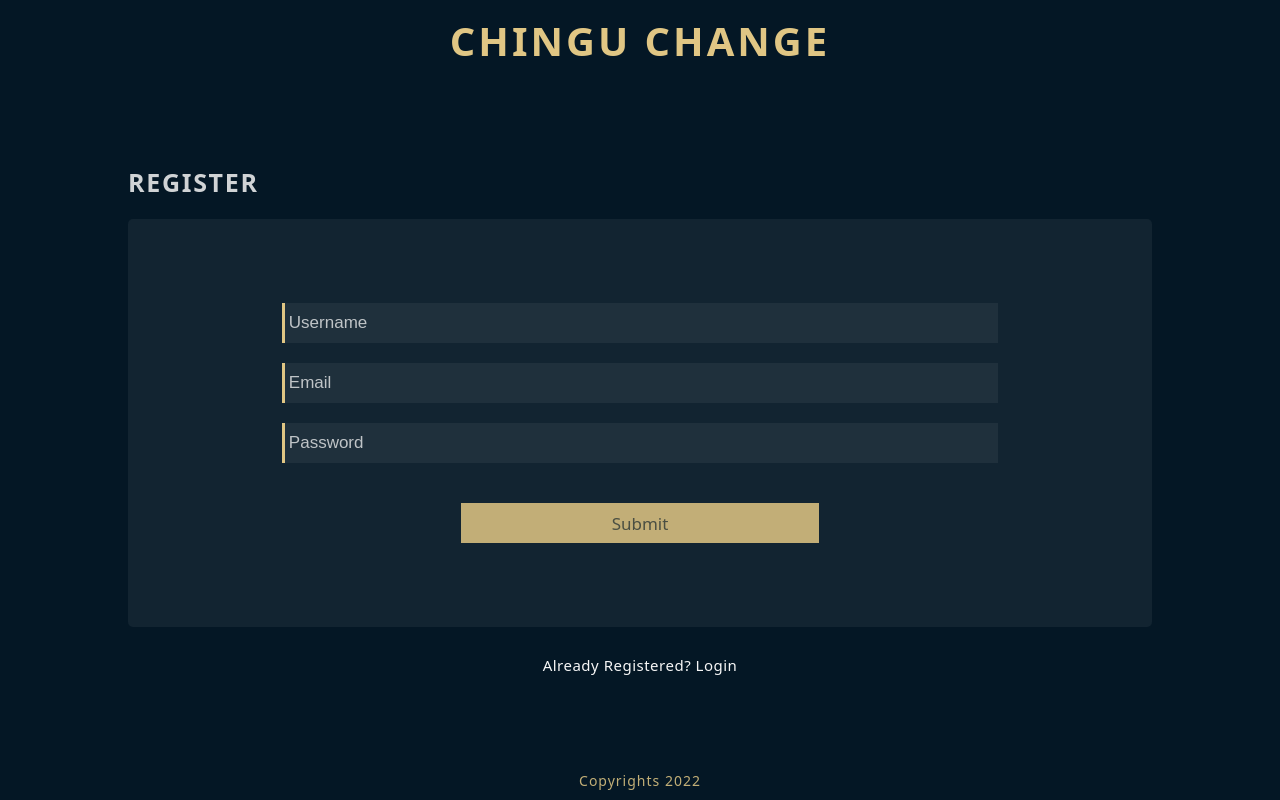
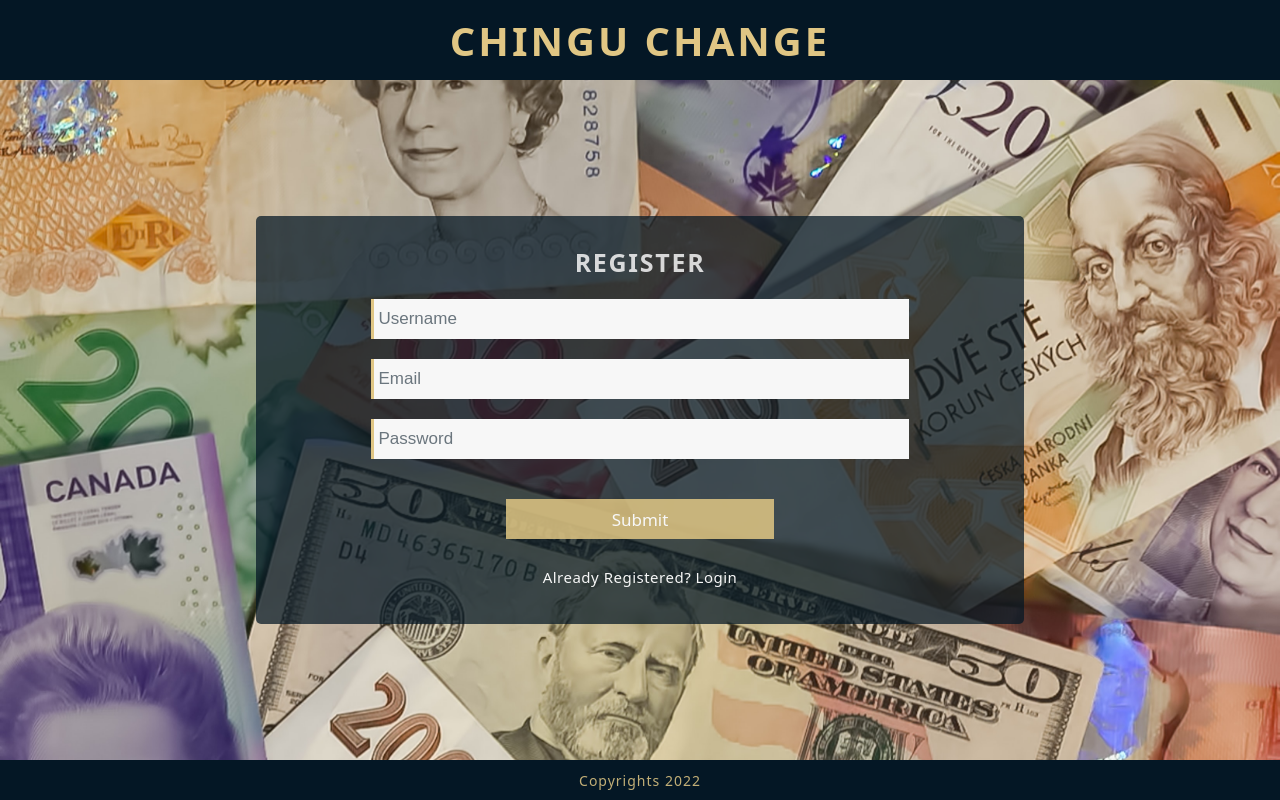
Before and after one commit to Medic1111/CHINGU-CHANGE, a React (Create React App) app in the folder client/: page / in a window 1280 px wide. Built offline with nearby package versions, Linux system fonts and the light colour scheme.

Commit message:
Style: Hero

```diff
--- a/client/src/components/Auth/Auth.jsx
+++ b/client/src/components/Auth/Auth.jsx
@@ -56,6 +56,8 @@ const Auth = () => {
           err.response.status === 404 && setErrorMsg("Not Registered");
         });
     } else {
+      uiCtxMgr.setIsLoading(false);
+
       setError(true);
       setErrorMsg("All fields are required");
     }
@@ -88,6 +90,8 @@ const Auth = () => {
         });
     } else {
       setError(true);
+      uiCtxMgr.setIsLoading(false);
+
       userInfo.email.includes("@") || setErrorMsg("Invalid Email");
       userInfo.username.length >= 2 || setErrorMsg("Username is required");
       userInfo.password.length >= 6 ||
@@ -107,11 +111,11 @@ const Auth = () => {
 
   return (
     <article className={classes.article}>
+      <form className={classes.form}>
         <h2 className={classes.h2}>
           {authCtxMgr.showLogin ? "LOGIN" : "REGISTER"}
         </h2>
         {error && <p className={classes.p}>{errorMsg}</p>}
-      <form className={classes.form}>
         <input
           onChange={inputChangeHandler}
           name="username"
@@ -143,7 +147,6 @@ const Auth = () => {
           className={classes.submit}
           type="submit"
         />
-      </form>
         {!authCtxMgr.showLogin ? (
           <p className={classes.p} onClick={changeToLoginHandler}>
             Already Registered? Login
@@ -153,6 +156,7 @@ const Auth = () => {
             Not Registered? Register
           </p>
         )}
+      </form>
     </article>
   );
 };
--- a/client/src/components/Auth/Auth.module.css
+++ b/client/src/components/Auth/Auth.module.css
@@ -6,12 +6,16 @@
   align-items: center;
   flex-direction: column;
   gap: 2.5vh;
+  background: url("../../assets//hero.jpg");
+  background-position: center;
+  background-repeat: no-repeat;
+  background-size: cover;
 }
 .h2 {
   font-size: 2.5em;
   letter-spacing: 1.7px;
   width: 100%;
-  padding-left: 10%;
+  text-align: center;
   color: #f7f7f7d7;
 }
 .form {
@@ -20,8 +24,13 @@
   align-items: center;
   flex-direction: column;
   background-color: #f7f7f70e;
+  background-color: #f7f7f7ad;
+  background-color: rgba(4, 23, 37, 0.727);
+
   height: 60%;
   width: 80%;
+  width: 60%;
+
   border-radius: 5px;
   gap: 2em;
 }
@@ -31,13 +40,22 @@
   border: transparent;
   border-left: solid rgb(224, 198, 132);
   background-color: #f7f7f70e;
+  background-color: #f7f7f70e;
+  background-color: rgba(4, 23, 37, 0.143);
+  background-color: rgba(4, 23, 37, 0.151);
+  background-color: #f7f7f7;
   padding: 0 0.25em;
   font-size: 1.7em;
   color: #f7f7f7;
+  color: rgba(4, 23, 37, 0.577);
+  color: rgba(4, 23, 37, 0.584);
+
   outline: none;
 }
 .input::placeholder {
   color: #f7f7f7be;
+  color: rgba(4, 23, 37, 0.584);
+  color: rgba(4, 23, 37, 0.577);
 }
 
 .submit {
@@ -48,6 +66,8 @@
   font-size: 1.7em;
   background-color: rgba(224, 198, 132, 0.855);
   color: rgba(4, 23, 37, 0.631);
+  color: #f7f7f7;
+
   font-family: system-ui, -apple-system, BlinkMacSystemFont, "Segoe UI", Roboto,
     Oxygen, Ubuntu, Cantarell, "Open Sans", "Helvetica Neue", sans-serif;
   font-weight: 500;
@@ -58,13 +78,23 @@
   background-color: rgb(224, 198, 132);
   transition: 0.3s;
   color: rgba(4, 23, 37, 0.846);
+  color: #f7f7f7;
 }
 .p {
   font-size: 1.5em;
   letter-spacing: 0.5px;
   cursor: pointer;
-  margin-top: 1vh;
+  margin: 1vh 0;
 }
 .p:hover {
   text-decoration: underline;
 }
+
+@media (max-width: 798px) {
+  .form {
+    width: 80%;
+  }
+  .submit {
+    width: 70%;
+  }
+}
```
Also changed, not shown: client/src/assets/hero.jpg (added). Lines whose indentation alone changed are shown as unchanged.
